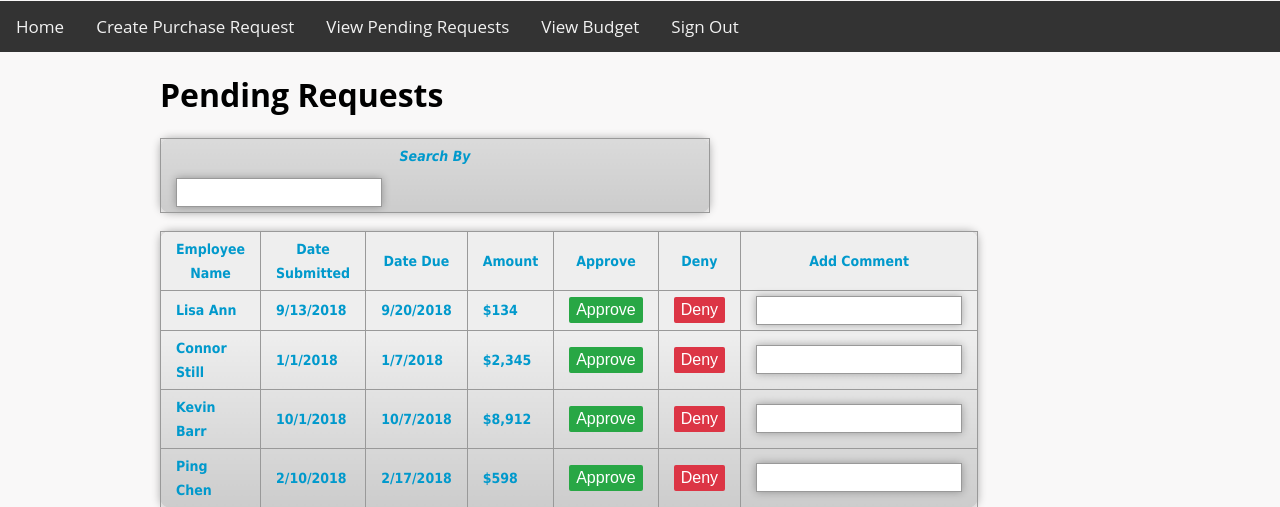
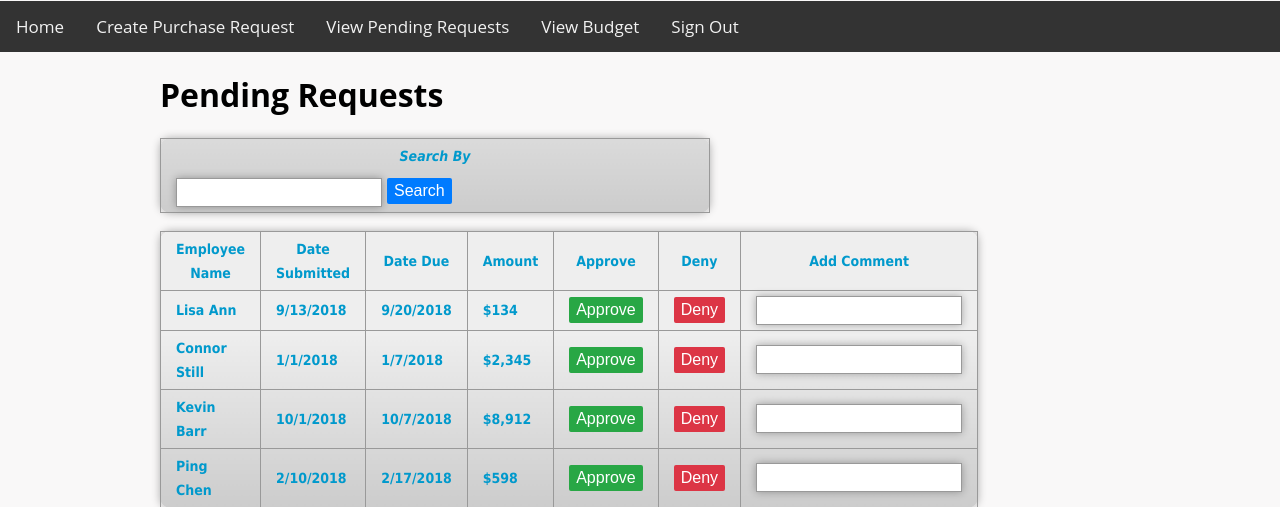
Before and after one commit to muffinman148/cis444-web-project, a PHP site: page /HTML/viewRequests.html in a window 1280 px wide. Shown: the part 199-706 px from the top of the page. Run offline with PHP 8.4, Linux system fonts and the light colour scheme.

Commit message:
Theme - Adds search button.

```diff
--- a/CSS/stylesheet.css
+++ b/CSS/stylesheet.css
@@ -98,6 +98,17 @@ button.denyButton, .cancelButton {
     background-color: #DC3545;
     border: 2px solid #DC3545;
 }
+button.searchButton {
+    background-color: #007BFF;
+    border: 2px solid #007BFF;
+    float: left;
+    width: auto;
+    margin-left: 5px;
+}
+
+#orderBy {
+    float: left;
+}
 
 .userRole {
     font-size: 14px;
--- a/HTML/login.html
+++ b/HTML/login.html
@@ -2,7 +2,7 @@
 <html lang="en">
 
 <head>
-	<title> Definition lists </title>
+	<title>Login</title>
 	<meta charset="utf-8" />
 	<script src="../Scripts/script.js" type="text/javascript"></script>
 	<link rel="stylesheet" type="text/css" href="../CSS/stylesheet.css">
--- a/HTML/viewRequests.html
+++ b/HTML/viewRequests.html
@@ -29,6 +29,7 @@
             <tr>
             	<td>
             		<input type="text" name="orderBy" id="orderBy"/>
+                    <button class="searchButton" onclick="validate()"/>Search</button>
             	</td>
                 <!-- <td> -->
                 <!--     <input type="text" name="name" id="searchName"/>	 -->
```
